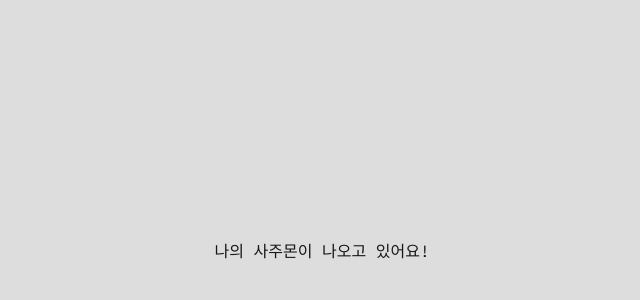
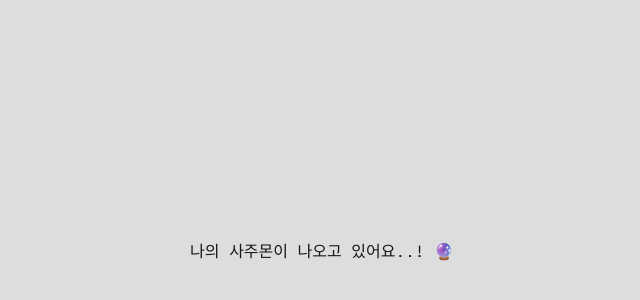
Before and after one commit to hjkim1137/sajumon, a Next.js app in the folder frontend/: page /result in a window 1280 px wide. Shown: the part 148-448 px from the top of the page, without its empty margins (318-958 px from the left). Built offline with nearby package versions, Linux system fonts and the light colour scheme.

Commit message:
수정: :zap: 로딩 메세지 변경

```diff
--- a/frontend/app/question/page.tsx
+++ b/frontend/app/question/page.tsx
@@ -20,8 +20,8 @@ function QuestionContent() {
 
   const loadingMessages = [
     '사주몬이 차원문을 통과하는 중..!',
-    '운명의 알에서 사주몬이 부활하고 있어요',
-    '나의 사주몬이 나오고 있어요!',
+    '운명의 알에서 사주몬이 부활하고 있어요 🥚✨',
+    '나의 사주몬이 나오고 있어요..! 🔮',
   ];
 
   useEffect(() => {
--- a/frontend/app/result/page.tsx
+++ b/frontend/app/result/page.tsx
@@ -22,8 +22,8 @@ export default function ResultPage() {
 
   const loadingMessages = [
     '사주몬이 차원문을 통과하는 중..!',
-    '운명의 알에서 사주몬이 부활하고 있어요',
-    '나의 사주몬이 나오고 있어요!',
+    '운명의 알에서 사주몬이 부활하고 있어요 🥚✨',
+    '나의 사주몬이 나오고 있어요..! 🔮',
   ];
 
   useEffect(() => {
```
